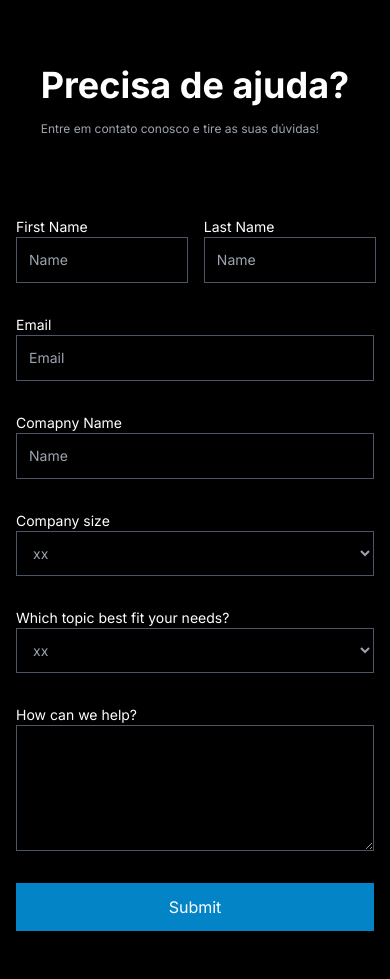
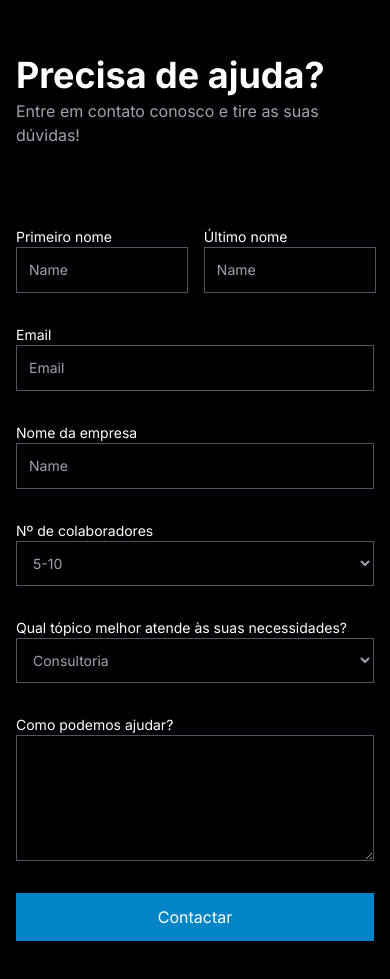
Before and after one commit to Seratooo/sapritec, a Next.js app: page / in a window 390 px wide. Shown: the part 5600-6579 px from the top of the page. Built offline with nearby package versions, Linux system fonts and the light colour scheme.

Commit message:
fix: fixing layout bugs

```diff
--- a/app/page.tsx
+++ b/app/page.tsx
@@ -72,7 +72,7 @@ export default function Home() {
             </p>
             <Target className="size-16 2xl:size-24" />
           </div>
-          <div className="bg-sky-900 md:h-[80vh] flex flex-col gap-8 px-4 sm:px-20 justify-center items-center w-full md:w-[35%] pb-4 py-4 my-4 md:my-0 md:py-4">
+          <div className="bg-sky-900 md:bg-black md:h-[80vh] flex flex-col gap-8 px-4 sm:px-20 justify-center items-center w-full md:w-[35%] pb-4 py-4 my-4 md:my-0 md:py-4">
             <p className="text-4xl 2xl:text-7xl font-bold text-white">Visão</p>
 
             <p className="md:pl-12 text-white text-md md:text-xs 2xl:text-2xl text-center 2xl:leading-10">
@@ -121,7 +121,7 @@ export default function Home() {
             {services.map((service, index) => (
               <CarouselItem
                 key={index}
-                className="margin-0 p-0 z-0 bg-slate-400"
+                className="margin-0 p-0 z-0 bg-slate-400 md:bg-transparent"
               >
                 <div className="flex flex-col gap-4 bg-slate-400 px-10 py-12 md:border z-0">
                   <h3 className="font-bold text-4xl 2xl:text-7xl text-black">
--- a/app/ui/blog/contact-form.tsx
+++ b/app/ui/blog/contact-form.tsx
@@ -6,9 +6,9 @@ export default function ContactForm() {
       className="flex flex-col md:flex-row gap-20 px-4 py-16 items-center justify-center h-screen my-44"
       id="contactus"
     >
-      <div className="flex flex-col gap-4">
+      <div className="flex flex-col gap-1">
         <h3 className="text-4xl font-bold">Precisa de ajuda?</h3>
-        <p className="text-xs text-gray-400">
+        <p className="text-md 2xl:text-lg text-gray-400">
           Entre em contato conosco e tire as suas dúvidas!
         </p>
         <Image
@@ -19,12 +19,13 @@ export default function ContactForm() {
           className="hidden md:block"
         />
       </div>
-      <div className="flex flex-col gap-8 w-full md:w-auto">
+      <form className="flex flex-col gap-8 w-full md:w-auto">
         <div className="flex gap-4">
           <label htmlFor="" className="flex flex-col text-sm w-[48%]">
-            First Name
+            Primeiro nome
             <input
               type="text"
+              required
               name=""
               id=""
               placeholder="Name"
@@ -32,9 +33,10 @@ export default function ContactForm() {
             />
           </label>
           <label htmlFor="" className="flex flex-col text-sm w-[48%]">
-            Last Name
+            Último nome
             <input
               type="text"
+              required
               name=""
               id=""
               placeholder="Name"
@@ -47,6 +49,7 @@ export default function ContactForm() {
             Email
             <input
               type="email"
+              required
               name=""
               id=""
               placeholder="Email"
@@ -56,7 +59,7 @@ export default function ContactForm() {
         </div>
         <div>
           <label htmlFor="" className="flex flex-col text-sm">
-            Comapny Name
+            Nome da empresa
             <input
               type="text"
               name=""
@@ -68,33 +71,42 @@ export default function ContactForm() {
         </div>
         <div>
           <label htmlFor="" className="flex flex-col text-sm">
-            Company size
+            Nº de colaboradores
             <select
               name=""
               id=""
               className="text-sm text-gray-400 p-3  border bg-black border-gray-600"
             >
-              <option value="">xx</option>
+              <option value="">5-10</option>
+              <option value="">10-20</option>
+              <option value="">20-40</option>
+              <option value="">+40</option>
             </select>
           </label>
         </div>
         <div>
           <label htmlFor="" className="flex flex-col text-sm">
-            Which topic best fit your needs?
+            Qual tópico melhor atende às suas necessidades?
             <select
               name=""
               id=""
+              required
               className="text-sm text-gray-400 p-3  border bg-black border-gray-600"
             >
-              <option value="">xx</option>
+              <option value="">Consultoria</option>
+              <option value="">Desenvolvimento de software</option>
+              <option value="">Treinamento</option>
+              <option value="">Prestação de serviço</option>
+              <option value="">Diversos</option>
             </select>
           </label>
         </div>
         <div>
           <label htmlFor="" className="flex flex-col text-sm">
-            How can we help?
+            Como podemos ajudar?
             <textarea
               name=""
+              required
               id=""
               cols={30}
               rows={5}
@@ -102,8 +114,10 @@ export default function ContactForm() {
             ></textarea>
           </label>
         </div>
-        <button className="bg-sky-600 p-3 ">Submit</button>
-      </div>
+        <button className="bg-sky-600 p-3 text-md xl:text-xl" type="submit">
+          Contactar
+        </button>
+      </form>
     </div>
   );
 }
```
